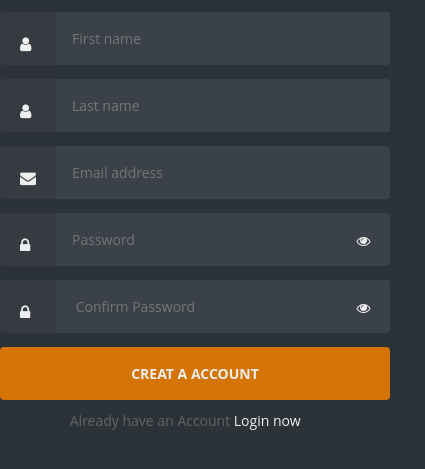
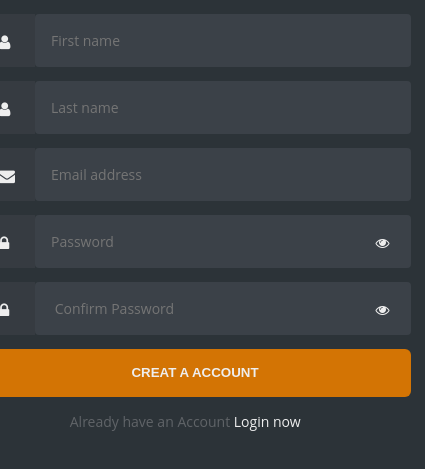
Before and after one commit to jeetbhalani15/0-Gravity-Store, a plain HTML site: page Auth-Page/signup.html in a window 390 px wide. Shown: the part 283-752 px from the top of the page, 425 px wide, since content can reach past the window. Drawn offline with Linux system fonts and the light colour scheme.

Commit message:
auth page made some changes

```diff
--- a/Auth-Page/login.css
+++ b/Auth-Page/login.css
@@ -1,19 +1,13 @@
+* {
+  box-sizing: inherit;
+}
 
-.align {
-    -webkit-box-align: center;
-    -ms-flex-align: center;
-    align-items: center;
-    display: -webkit-box;
-    display: -ms-flexbox;
-    display: flex;
-    -webkit-box-orient: vertical;
-    -webkit-box-direction: normal;
-    -ms-flex-direction: column;
-    flex-direction: column;
-    -webkit-box-pack: center;
-    -ms-flex-pack: center;
-    justify-content: center;
-  }
+html {
+  -webkit-box-sizing: border-box;
+  box-sizing: border-box;
+  font-size: 100%;
+  height: 100%;
+}
 img{
     width: 65%;
     margin-left: 2.8rem;
@@ -53,27 +47,17 @@ img{
     align-items: center;
 }
 
-  /* grid.css */
-
-  .grid {
-    margin-left: auto;
-    margin-right: auto;
-    max-width: 320px;
-    max-width: 20rem;
-    width: 90%;
-  }
-
   /* hidden.css */
 
   .hidden {
     border: 0;
-    clip: rect(0 0 0 0);
     height: 1px;
     margin: -1px;
     overflow: hidden;
     padding: 0;
     position: absolute;
     width: 1px;
+
   }
 
   /* icon.css */
@@ -85,26 +69,14 @@ img{
   .icon {
     display: inline-block;
     fill: #606468;
-    font-size: 16px;
     font-size: 1rem;
-    height: 1em;
+    height: 2rem;
+    width: 1rem;
     vertical-align: middle;
-    width: 1em;
+    margin-top: 1rem;
   }
 
   /* base.css */
-
-  * {
-    -webkit-box-sizing: inherit;
-    box-sizing: inherit;
-  }
-
-  html {
-    -webkit-box-sizing: border-box;
-    box-sizing: border-box;
-    font-size: 100%;
-    height: 100%;
-  }
 
   body {
     display: flex;
@@ -112,13 +84,12 @@ img{
     background-color: #2c3338;
     color: #606468;
     font-family: 'Open Sans', sans-serif;
-    font-size: 14px;
     font-size: 0.875rem;
     font-weight: 400;
     height: 100%;
     line-height: 1.5;
     margin: 0;
-    min-height: 100vh;
+
   }
 
   /* anchor.css */
@@ -129,7 +100,7 @@ img{
     text-decoration: none;
   }
 
-  a:focus,
+
   a:hover {
     text-decoration: underline;
   }
@@ -137,53 +108,38 @@ img{
   /* form.css */
 
   input {
-    background-image: none;
     border: 0;
-    color: inherit;
     font: inherit;
     margin: 0;
     outline: 0;
-    padding: 0;
-    -webkit-transition: background-color 0.3s;
-    transition: background-color 0.3s;
   }
 
-  input[type='submit'] {
+  input{
     cursor: pointer;
   }
 
   .form {
-    margin: -14px;
     margin: -0.875rem;
     margin-top: 2rem;
   }
 
-  .form input[type='password'],
-  .form input[type='text'],
-  .form input[type='submit'] {
+
+  .form input {
     width: 100%;
   }
 
   .form__field {
     position: relative;
-    display: -webkit-box;
-    display: -ms-flexbox;
     display: flex;
-    margin: 14px;
     margin: 0.875rem;
   }
   #toggle{
     position: absolute;
     bottom: 0%;
     right: 5%;
-    top: 0.%;
     top: 40%;
   }
-  .form__input {
-    -webkit-box-flex: 1;
-    -ms-flex: 1;
-    flex: 1;
-  }
+
 
   /* login.css */
 
@@ -191,57 +147,41 @@ img{
     color: #eee;
   }
 
-  .login label,
-  .login input[type='text'],
-  .login input[type='password'],
-  .login input[type='submit'] {
+  .sign-up-input {
     border-radius: 0.25rem;
     padding: 16px;
     padding: 1rem;
   }
 
   .login label {
-    background-color: #363b41;
-    border-bottom-right-radius: 0;
-    border-top-right-radius: 0;
-    padding-left: 20px;
-    padding-left: 1.25rem;
-    padding-right: 20px;
-    padding-right: 1.25rem;
+     background-color: #363b41;
+     padding-left: 1.25rem;
+     padding-right: 1.25rem;
   }
 
-  .login input[type='password'],
-  .login input[type='text'] {
+  .login input {
     background-color: #3b4148;
-    border-bottom-left-radius: 0;
-    border-top-left-radius: 0;
   }
 
-  .login input[type='password']:focus,
-  .login input[type='password']:hover,
-  .login input[type='text']:focus,
-  .login input[type='text']:hover {
+  .login input:hover{
     background-color: #434a52;
   }
 
-  .login input[type='submit'] {
+ .auth-signup-btn{
     background-color: #D37404;
     color: #eee;
     font-weight: 700;
-    text-transform: uppercase;
-  }
+    border: none;
+    width: 27rem;
+    height: 3rem;
+    border-radius: 6px;
+    cursor: pointer;
+}
 
-  .login input[type='submit']:focus,
-  .login input[type='submit']:hover {
-    background-color: #f1870e;
-  }
-
-  /* text.css */
+  /* /text.css */
 
   p {
-    margin-bottom: 24px;
     margin-bottom: 1.5rem;
-    margin-top: 24px;
     margin-top: 1.5rem;
   }
 
--- a/Auth-Page/signup.css
+++ b/Auth-Page/signup.css
@@ -1,19 +1,13 @@
+* {
+  box-sizing: inherit;
+}
 
-.align {
-    -webkit-box-align: center;
-    -ms-flex-align: center;
-    align-items: center;
-    display: -webkit-box;
-    display: -ms-flexbox;
-    display: flex;
-    -webkit-box-orient: vertical;
-    -webkit-box-direction: normal;
-    -ms-flex-direction: column;
-    flex-direction: column;
-    -webkit-box-pack: center;
-    -ms-flex-pack: center;
-    justify-content: center;
-  }
+html {
+  -webkit-box-sizing: border-box;
+  box-sizing: border-box;
+  font-size: 100%;
+  height: 100%;
+}
 img{
     width: 65%;
     margin-left: 2.8rem;
@@ -58,7 +52,6 @@ img{
   .grid {
     margin-left: auto;
     margin-right: auto;
-    max-width: 320px;
     max-width: 20rem;
     width: 90%;
   }
@@ -67,13 +60,13 @@ img{
 
   .hidden {
     border: 0;
-    clip: rect(0 0 0 0);
     height: 1px;
     margin: -1px;
     overflow: hidden;
     padding: 0;
     position: absolute;
     width: 1px;
+
   }
 
   /* icon.css */
@@ -85,26 +78,14 @@ img{
   .icon {
     display: inline-block;
     fill: #606468;
-    font-size: 16px;
     font-size: 1rem;
     height: 1em;
     vertical-align: middle;
     width: 1em;
+    margin-top: 1rem;
   }
 
   /* base.css */
-
-  * {
-    -webkit-box-sizing: inherit;
-     box-sizing: inherit;
-  }
-
-  html {
-    -webkit-box-sizing: border-box;
-    box-sizing: border-box;
-    font-size: 100%;
-    height: 100%;
-  }
 
   body {
     display: flex;
@@ -112,13 +93,12 @@ img{
     background-color: #2c3338;
     color: #606468;
     font-family: 'Open Sans', sans-serif;
-    font-size: 14px;
     font-size: 0.875rem;
     font-weight: 400;
     height: 100%;
     line-height: 1.5;
     margin: 0;
-    min-height: 100vh;
+
   }
 
   /* anchor.css */
@@ -129,7 +109,7 @@ img{
     text-decoration: none;
   }
 
-  a:focus,
+
   a:hover {
     text-decoration: underline;
   }
@@ -137,112 +117,80 @@ img{
   /* form.css */
 
   input {
-    background-image: none;
     border: 0;
-    color: inherit;
     font: inherit;
     margin: 0;
     outline: 0;
-    padding: 0;
-    -webkit-transition: background-color 0.3s;
-    transition: background-color 0.3s;
   }
 
-  input[type='submit'] {
+  input{
     cursor: pointer;
   }
 
   .form {
-    margin: -14px;
     margin: -0.875rem;
     margin-top: 2rem;
   }
 
-  .form input[type='password'],
-  .form input[type='text'],
-  .form input[type='submit'] {
+
+  .form input {
     width: 100%;
   }
 
   .form__field {
     position: relative;
-    display: -webkit-box;
-    display: -ms-flexbox;
     display: flex;
-    margin: 14px;
     margin: 0.875rem;
   }
   #toggle{
     position: absolute;
     bottom: 0%;
     right: 5%;
-    top: 0.%;
     top: 40%;
   }
 
-  .form__input {
-    -webkit-box-flex: 1;
-    -ms-flex: 1;
-    flex: 1;
-  }
 
-  /* modules/login.css */
+  /* login.css */
 
   .login {
     color: #eee;
   }
 
-  .login label,
-  .login input[type='text'],
-  .login input[type='password'],
-  .login input[type='submit'] {
+  .sign-up-input {
     border-radius: 0.25rem;
     padding: 16px;
     padding: 1rem;
   }
 
   .login label {
-    background-color: #363b41;
-    border-bottom-right-radius: 0;
-    border-top-right-radius: 0;
-    padding-left: 20px;
-    padding-left: 1.25rem;
-    padding-right: 20px;
-    padding-right: 1.25rem;
+     background-color: #363b41;
+     padding-left: 1.25rem;
+     padding-right: 1.25rem;
   }
 
-  .login input[type='password'],
-  .login input[type='text'] {
+  .login input {
     background-color: #3b4148;
-    border-bottom-left-radius: 0;
-    border-top-left-radius: 0;
   }
 
-  .login input[type='password']:focus,
-  .login input[type='password']:hover,
-  .login input[type='text']:focus,
-  .login input[type='text']:hover {
+  .login input:hover{
     background-color: #434a52;
   }
 
-  .login input[type='submit'] {
-    background-color: #D37404;;
+ .auth-signup-btn{
+    background-color: #D37404;
     color: #eee;
     font-weight: 700;
-    text-transform: uppercase;
-  }
+    border: none;
+    width: 27rem;
+    height: 3rem;
+    border-radius: 6px;
+    cursor: pointer;
+}
 
-  .login input[type='submit']:focus,
-  .login input[type='submit']:hover {
-    background-color: #f1870e;
-  }
-
-  /* modules/text.css */
+  /* /text.css */
 
   p {
-    margin-bottom: 24px;
     margin-bottom: 1.5rem;
-    margin-top: 24px;
     margin-top: 1.5rem;
   }
 
--- a/Auth-Page/signup.html
+++ b/Auth-Page/signup.html
@@ -30,33 +30,32 @@
 
                     <div class="form__field">
                       <label for="login__username"><span class="icon"><i class="fa fa-user"></i></span><span class="hidden">First Name</span></label>
-                      <input id="login__username" type="text" name="username" class="form__input" placeholder="First name" required>
+                      <input id="login__username" type="text" name="username" class="form__input sign-up-input" placeholder="First name" required>
                     </div>
                     <div class="form__field">
                       <label for="login__username"><span class="icon"><i class="fa fa-user"></i></span><span class="hidden">Last Name</span></label>
-                      <input id="login__username" type="text" name="username" class="form__input" placeholder="Last name" required>
+                      <input id="login__username" type="text" name="username" class="form__input sign-up-input" placeholder="Last name" required>
                     </div>
                     <div class="form__field">
                       <label for="login__username"><span class="icon"><i class="fa fa-envelope"></i></span><span class="hidden">Email Address</span></label>
-                      <input id="login__username" type="text" name="username" class="form__input" placeholder="Email address" required>
+                      <input id="login__username" type="text" name="username" class="form__input sign-up-input" placeholder="Email address" required>
                     </div>
 
                     <div class="form__field">
                       <label for="login__password"><span class="icon"><i class="fa fa-lock"></i></span><span class="hidden">Password</span></label>
-                      <input id="login__password" type="text" name="password" class="form__input" placeholder="Password" required>
+                      <input id="login__password" type="text" name="password" class="form__input sign-up-input" placeholder="Password" required>
                       <i class="fa fa-eye" id="toggle"></i>
                     </div>
 
                     <div class="form__field">
                       <label for="login__password"><span class="icon"><i class="fa fa-lock"></i></span><span class="hidden">Password</span></label>
-                      <input id="login__password" type="text" name="password" class="form__input" placeholder=" Confirm Password" required>
+                      <input id="login__password" type="text" name="password" class="form__input sign-up-input" placeholder=" Confirm Password" required>
                       <i class="fa fa-eye" id="toggle"></i>
                     </div>
 
                     <div class="form__field">
-                      <input type="submit" value="Creat A Account">
+                      <button class="auth-signup-btn">CREAT A ACCOUNT</button>
                     </div>
-
                   </form>
 
                   <p class="text--center">Already have an Account <a href="/Auth-Page/login.html">Login now</a> <svg class="icon"><use xmlns:xlink="http://www.w3.org/1999/xlink" xlink:href="assets/images/icons.svg#arrow-right"></use></svg></p>
```
Also changed, not shown: Auth-Page/login.html (+4 -4 lines).
